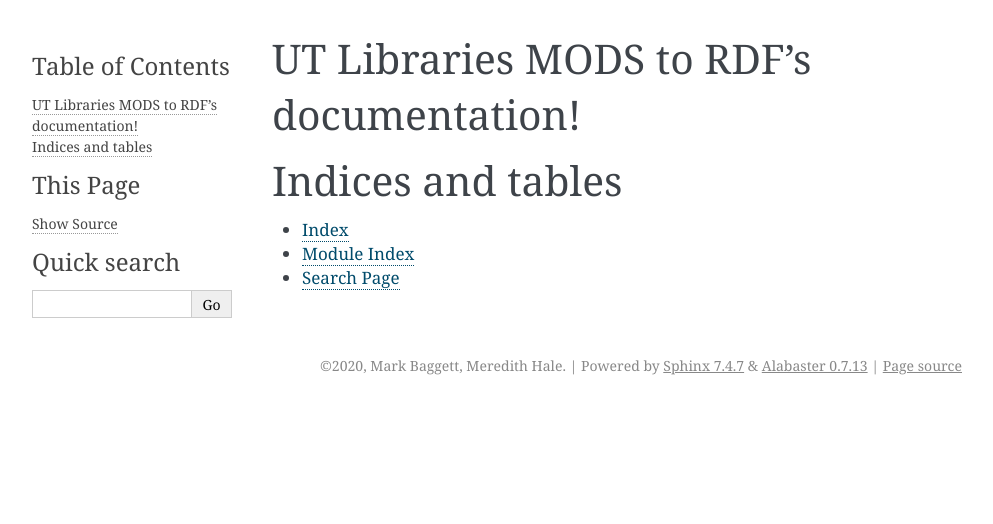
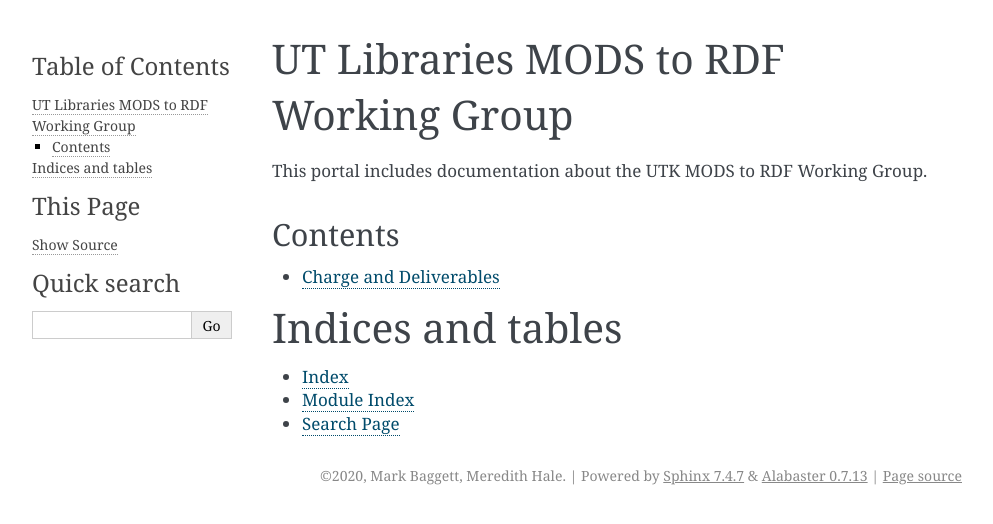
Before and after one commit to UTKcataloging/mods_to_rdf, a Sphinx documentation site: the page built from docs/source/index.rst, in a window 1280 px wide. Shown: the top 524 px of the page, without its empty margins (148-1141 px from the left). Built offline with Sphinx 7.4.7, drawn with Linux system fonts in a browser that asks for light colours; formulas are drawn with MathJax 3.

Commit message:
Add charge.

```diff
--- a/docs/source/index.rst
+++ b/docs/source/index.rst
@@ -3,13 +3,19 @@
    You can adapt this file completely to your liking, but it should at least
    contain the root `toctree` directive.
 
-UT Libraries MODS to RDF's documentation!
-====================================================
+UT Libraries MODS to RDF Working Group
+======================================
+
+This portal includes documentation about the UTK MODS to RDF Working Group.
+
+Contents
+--------
 
 .. toctree::
-   :maxdepth: 2
-   :caption: Contents:
+   :maxdepth: 1
+   :glob:
 
+   contents/*
 
 
 Indices and tables
```
Also changed, not shown: docs/source/contents/1_charge.rst (added, +28 -0 lines).
